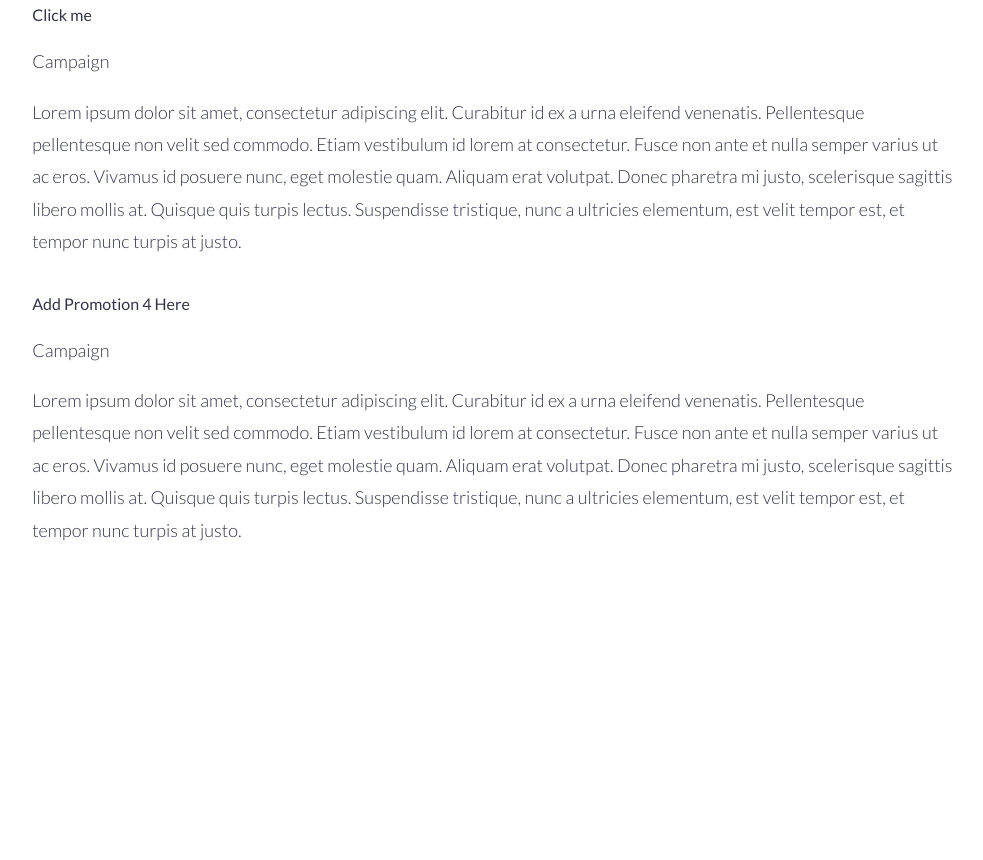
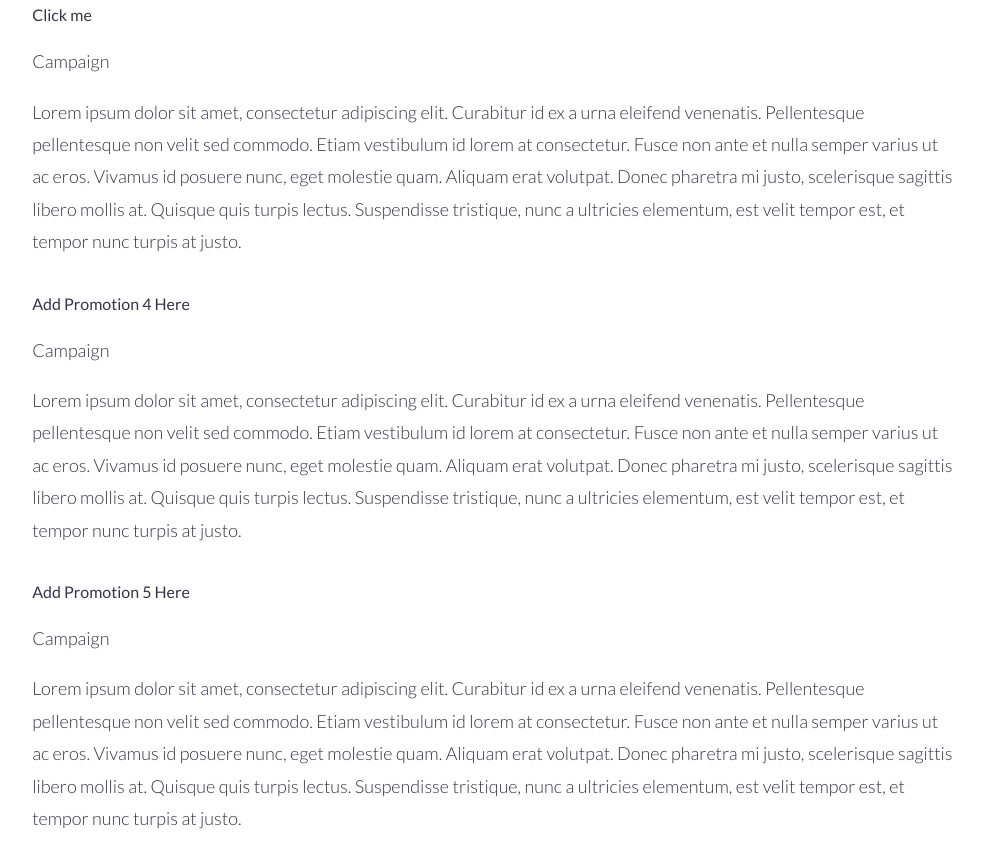
Before and after one commit to 5amfung/adobe-target, a website: page ajo/ajo.html in a window 1280 px wide. Shown: the part 735-1595 px from the top of the page, without its empty margins (147-1130 px from the left). Before the commit the page ends 1307 px from the top, so only its background shows below. Drawn offline with Linux system fonts and the light colour scheme.

Commit message:
Add new section for campaign

```diff
--- a/ajo/ajo.html
+++ b/ajo/ajo.html
@@ -130,6 +130,22 @@
             </div>
         </div>
     </div>
+    <div class="row">
+        <div class="col-12">
+            <div id="ajo-content-div-5">
+                <div id="campaign-5">Add Promotion 5 Here</div>
+                <p id="campaign-url-5">Campaign</p>
+                <p>
+                    Lorem ipsum dolor sit amet, consectetur adipiscing elit. Curabitur id ex a urna eleifend venenatis.
+                    Pellentesque pellentesque non velit sed commodo. Etiam vestibulum id lorem at consectetur. Fusce non
+                    ante et nulla semper varius ut ac eros. Vivamus id posuere nunc, eget molestie quam. Aliquam erat
+                    volutpat. Donec pharetra mi justo, scelerisque sagittis libero mollis at. Quisque quis turpis
+                    lectus. Suspendisse tristique, nunc a ultricies elementum, est velit tempor est, et tempor nunc
+                    turpis at justo.
+                </p>
+            </div>
+        </div>
+    </div>
 
 </div>
 </body>
```
